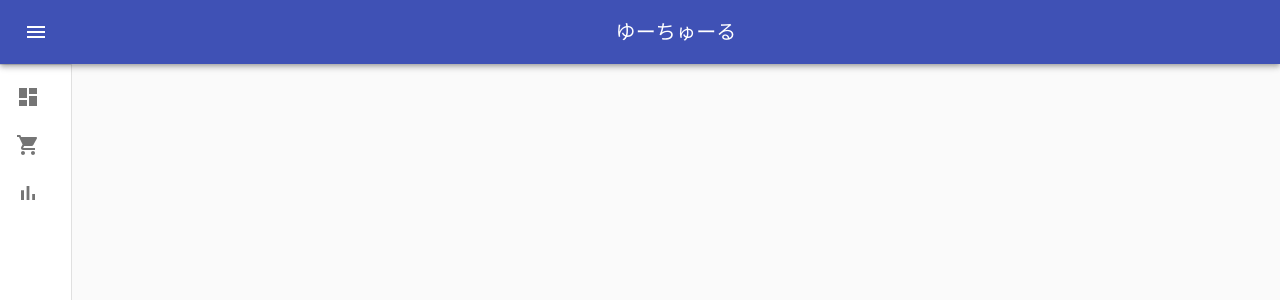
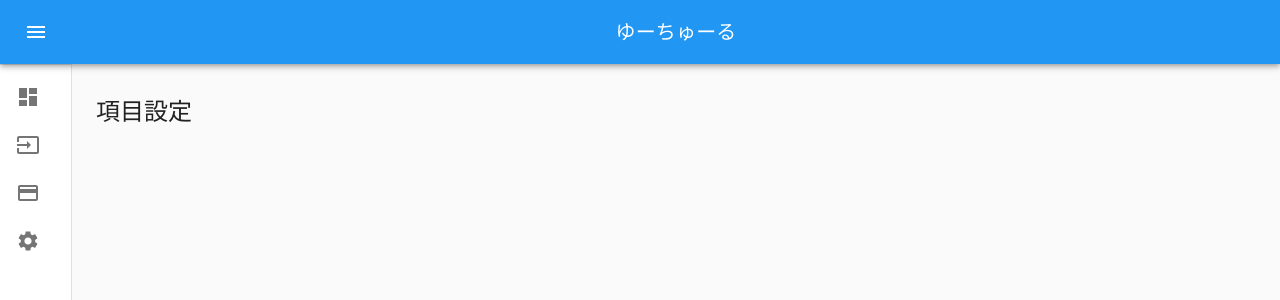
Before and after one commit to yun-mh/youturu-web, a React (Create React App) app: page /item in a window 1280 px wide. Shown: the top 300 px of the page. Built offline with nearby package versions, Linux system fonts and the light colour scheme.

Commit message:
Finish the template

```diff
--- a/src/App.js
+++ b/src/App.js
@@ -4,6 +4,7 @@ import Auth from "./Auth";
 import Main from "./Main";
 import Revenue from "./Revenue";
 import Expenditure from "./Expenditure";
+import Item from "./Item";
 import Header from "./components/Header";
 
 function App() {
@@ -15,6 +16,7 @@ function App() {
           <Route path="/main" exact component={Main} />
           <Route path="/expense" exact component={Expenditure} />
           <Route path="/revenue" exact component={Revenue} />
+          <Route path="/item" exact component={Item} />
         </Header>
       </Switch>
     </Router>
--- /dev/null
+++ b/src/Item/ItemContainer.js
@@ -0,0 +1,8 @@
+import React from "react";
+import ItemPresenter from "./ItemPresenter";
+
+const ItemContainer = () => {
+  return <ItemPresenter />;
+};
+
+export default ItemContainer;
--- /dev/null
+++ b/src/Item/ItemPresenter.js
@@ -0,0 +1,26 @@
+import React from "react";
+import Container from "@material-ui/core/Container";
+import Grid from "@material-ui/core/Grid";
+import Typography from "@material-ui/core/Typography";
+import { makeStyles } from "@material-ui/core/styles";
+
+const useStyles = makeStyles((theme) => ({
+  container: {
+    paddingTop: theme.spacing(4),
+    paddingBottom: theme.spacing(4),
+  },
+}));
+
+const ItemPresenter = () => {
+  const classes = useStyles();
+  return (
+    <Container maxWidth="lg" className={classes.container}>
+      <Typography component="h1" variant="h5">
+        項目設定
+      </Typography>
+      <Grid container spacing={3}></Grid>
+    </Container>
+  );
+};
+
+export default ItemPresenter;
--- /dev/null
+++ b/src/Item/index.js
@@ -0,0 +1,3 @@
+import ItemContainer from "./ItemContainer";
+
+export default ItemContainer;
--- a/src/components/Header.js
+++ b/src/components/Header.js
@@ -10,14 +10,15 @@ import Typography from "@material-ui/core/Typography";
 import List from "@material-ui/core/List";
 import IconButton from "@material-ui/core/IconButton";
 import Divider from "@material-ui/core/Divider";
+import ListItem from "@material-ui/core/ListItem";
+import ListItemText from "@material-ui/core/ListItemText";
+import ChevronLeftIcon from "@material-ui/icons/ChevronLeft";
 import MenuIcon from "@material-ui/icons/Menu";
-import ChevronLeftIcon from "@material-ui/icons/ChevronLeft";
-import ListItem from "@material-ui/core/ListItem";
 import ListItemIcon from "@material-ui/core/ListItemIcon";
-import ListItemText from "@material-ui/core/ListItemText";
+import SettingsIcon from '@material-ui/icons/Settings';
 import DashboardIcon from "@material-ui/icons/Dashboard";
-import ShoppingCartIcon from "@material-ui/icons/ShoppingCart";
-import BarChartIcon from "@material-ui/icons/BarChart";
+import InputIcon from '@material-ui/icons/Input';
+import PaymentIcon from '@material-ui/icons/Payment';
 
 const drawerWidth = 240;
 
@@ -41,6 +42,7 @@ const useStyles = makeStyles((theme) => ({
       easing: theme.transitions.easing.sharp,
       duration: theme.transitions.duration.leavingScreen,
     }),
+    backgroundColor: "#2196f3"
   },
   appBarShift: {
     marginLeft: drawerWidth,
@@ -104,6 +106,7 @@ const useStyles = makeStyles((theme) => ({
 export default withRouter(({ location: { pathname }, children }) => {
   const classes = useStyles();
   const [open, setOpen] = React.useState(false);
+
   const handleDrawerOpen = () => {
     setOpen(true);
   };
@@ -164,15 +167,21 @@ export default withRouter(({ location: { pathname }, children }) => {
           </ListItem>
           <ListItem button component={Link} to="/revenue">
             <ListItemIcon>
-              <ShoppingCartIcon />
+              <InputIcon />
             </ListItemIcon>
             <ListItemText primary="収入" />
           </ListItem>
           <ListItem button component={Link} to="/expense">
             <ListItemIcon>
-              <BarChartIcon />
+              <PaymentIcon />
             </ListItemIcon>
             <ListItemText primary="支出" />
+          </ListItem>
+          <ListItem button component={Link} to="/item">
+            <ListItemIcon>
+              <SettingsIcon />
+            </ListItemIcon>
+            <ListItemText primary="項目設定" />
           </ListItem>
         </List>
       </Drawer>
```
